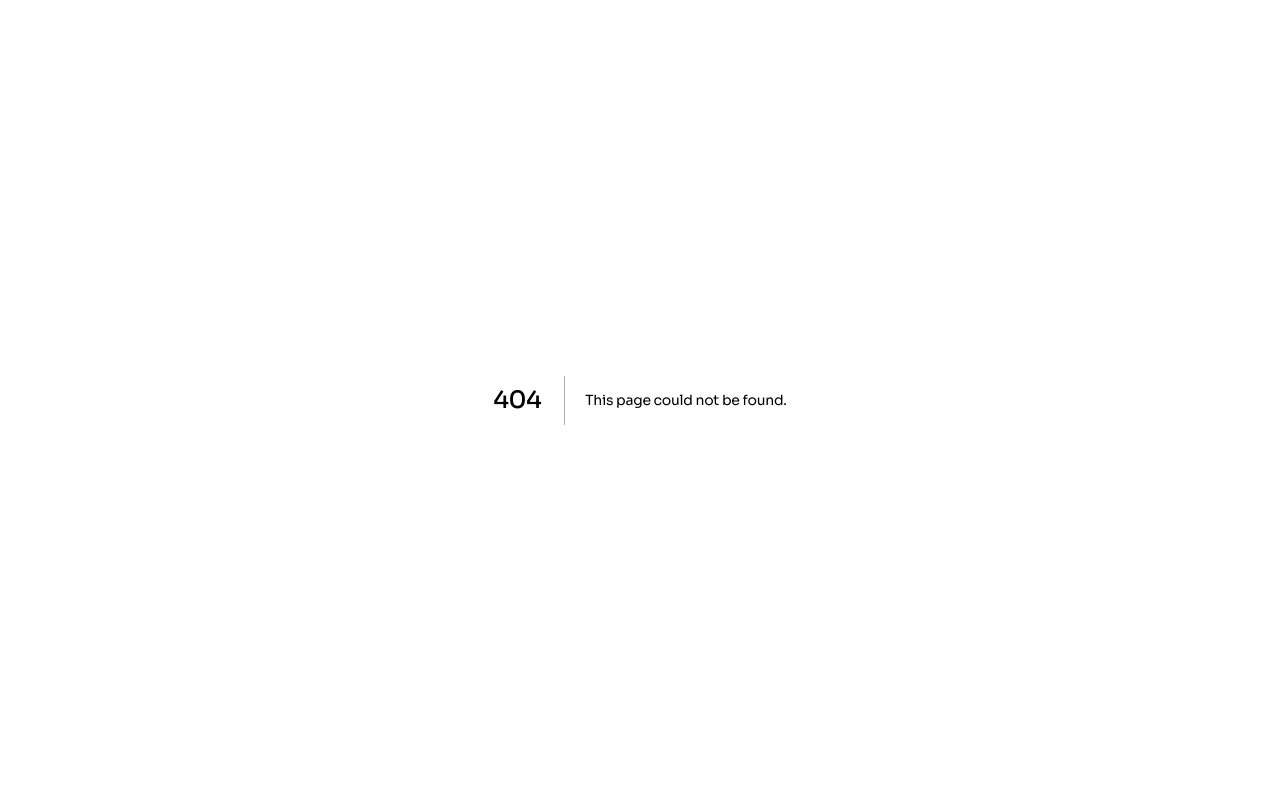
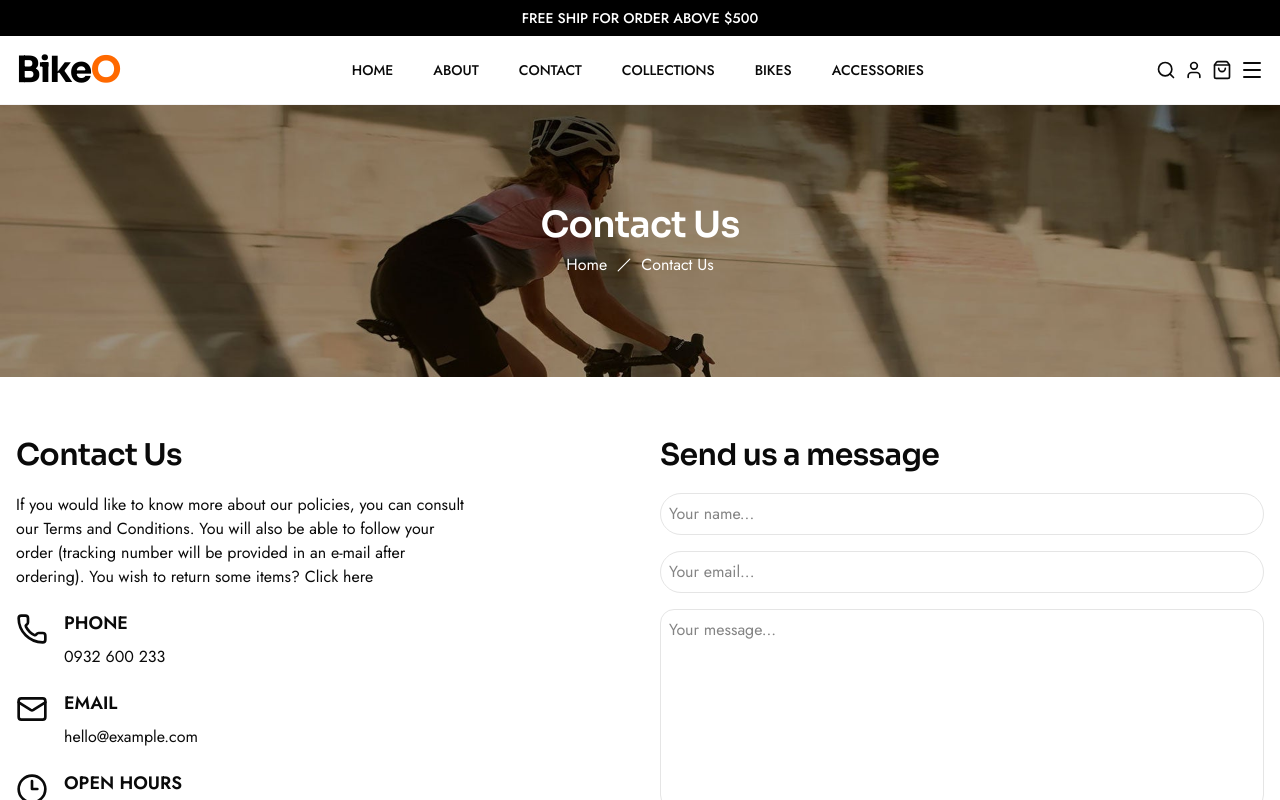
Before and after one commit to hmbaodev/bike-shop, a Next.js app: page /contact in a window 1280 px wide. Before the commit this address had no page. Shown: the top 800 px of the page. Built offline with nearby package versions, Linux system fonts and the light colour scheme.

Commit message:
feat: add Contact page UI

```diff
--- /dev/null
+++ b/app/(root)/contact/page.tsx
@@ -0,0 +1,81 @@
+import { Metadata } from "next";
+import Link from "next/link";
+import { SendHorizontal } from "lucide-react";
+
+import PageBanner from "@/components/page-banner";
+import { contactInfo } from "@/constants";
+
+export const metadata: Metadata = {
+    title: "Bikeo | Contact Us",
+};
+
+const Contact = () => {
+    return (
+        <>
+            <PageBanner title="Contact Us" />
+            <section className="section-padding">
+                <div className="container">
+                    <div className="grid grid-cols-1 md:grid-cols-2 gap-10">
+                        <div className="flex flex-col gap-5">
+                            <h2 className="text-xl font-semibold lg:text-3xl">
+                                Contact Us
+                            </h2>
+                            <p className="max-w-md">
+                                If you would like to know more about our
+                                policies, you can consult our Terms and
+                                Conditions. You will also be able to follow your
+                                order (tracking number will be provided in an
+                                e-mail after ordering). You wish to return some
+                                items? <Link href="#">Click here</Link>
+                            </p>
+                            <div className="flex flex-col gap-5">
+                                {contactInfo.map(
+                                    ({ icon: Icon, title, description }) => (
+                                        <div key={title} className="flex gap-4">
+                                            <Icon className="mt-1 size-8" />
+                                            <div>
+                                                <p className="mb-2 text-lg font-semibold uppercase">
+                                                    {title}
+                                                </p>
+                                                <p className="text-base">
+                                                    {description}
+                                                </p>
+                                            </div>
+                                        </div>
+                                    ),
+                                )}
+                            </div>
+                        </div>
+                        <div className="flex flex-col gap-5">
+                            <h2 className="text-xl font-semibold lg:text-3xl">
+                                Send us a message
+                            </h2>
+                            <form className="flex flex-col gap-4">
+                                <input
+                                    type="text"
+                                    placeholder="Your name..."
+                                    className="w-full rounded-full border p-2"
+                                />
+                                <input
+                                    type="email"
+                                    placeholder="Your email..."
+                                    className="w-full rounded-full border p-2"
+                                />
+                                <textarea
+                                    placeholder="Your message..."
+                                    className="h-50 w-full rounded-xl border p-2"
+                                ></textarea>
+                                <button className="flex items-center justify-center gap-3 p-3 text-white bg-black rounded-full cursor-pointer hover:bg-black/85">
+                                    <span>SEND</span>
+                                    <SendHorizontal />
+                                </button>
+                            </form>
+                        </div>
+                    </div>
+                </div>
+            </section>
+        </>
+    );
+};
+
+export default Contact;
--- a/components/page-banner.tsx
+++ b/components/page-banner.tsx
@@ -15,8 +15,8 @@ interface PageBannerProps {
 
 const PageBanner = ({ title }: PageBannerProps) => {
     return (
-        <section className="section-padding bg-[url('/page-bg.jpg')] bg-cover bg-position-[50%_-68.2826px] bg-no-repeat">
-            <div className="flex flex-col items-center gap-2 py-20">
+        <section className="bg-[url('/page-bg.jpg')] bg-cover bg-position-[50%_-68.2826px] bg-no-repeat py-5">
+            <div className="flex flex-col items-center justify-center gap-2 py-10 lg:py-20">
                 <h1 className="text-center text-4xl font-semibold text-white">
                     {title}
                 </h1>
--- a/constants/index.ts
+++ b/constants/index.ts
@@ -1,4 +1,13 @@
-import { Truck, ShieldCheck, RefreshCcw, Headset } from "lucide-react";
+import {
+    Truck,
+    ShieldCheck,
+    RefreshCcw,
+    Headset,
+    MapPinCheckInside,
+    Phone,
+    Mail,
+    Clock3,
+} from "lucide-react";
 
 import slider1 from "@/app/assets/images/slide-1.jpg";
 import slider2 from "@/app/assets/images/slide-2.jpg";
@@ -135,51 +144,50 @@ export const featuredProducts = [
         id: 1,
         cover: featProd1,
         name: "Kandro Max",
-        price: 80.00,
+        price: 80.0,
     },
     {
         id: 2,
         cover: featProd2,
         name: "Velto Ride",
-        price: 72.00,
+        price: 72.0,
     },
     {
         id: 3,
         cover: featProd3,
         name: "Cylix Pro",
-        price: 80.00,
+        price: 80.0,
     },
     {
         id: 4,
         cover: featProd4,
         name: "Kravo X",
-        price: 120.00,
+        price: 120.0,
     },
     {
         id: 5,
         cover: featProd5,
         name: "Kandro Max",
-        price: 60.00,
+        price: 60.0,
     },
     {
         id: 6,
         cover: featProd6,
         name: "Fyzen Bike",
-        price: 77.00,
+        price: 77.0,
     },
     {
         id: 7,
         cover: featProd7,
         name: "Frenzo GT",
-        price: 100.00,
+        price: 100.0,
     },
     {
         id: 8,
         cover: featProd8,
         name: "Droven Max",
-        price: 80.00,
+        price: 80.0,
     },
-
 ];
 
 export const services = [
@@ -213,11 +221,29 @@ export const behindTheBrand = [
     {
         img: avatar01,
         name: "Adrian Stone",
-        position: "Founder"
+        position: "Founder",
     },
     {
         img: avatar02,
         name: "Karen Ryan",
-        position: "Co-founder"
-    }
-]
+        position: "Co-founder",
+    },
+];
+
+export const contactInfo = [
+    {
+        icon: Phone,
+        title: "Phone",
+        description: "0932 600 233",
+    },
+    {
+        icon: Mail,
+        title: "Email",
+        description: "hello@example.com",
+    },
+    {
+        icon: Clock3,
+        title: "Open Hours",
+        description: "Monday to Friday 09:30 - 17:30",
+    },
+];
```
